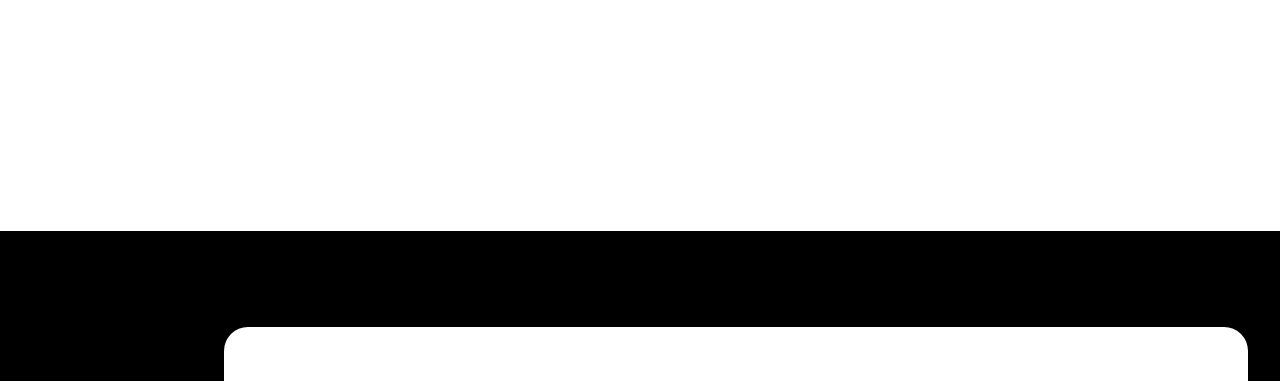
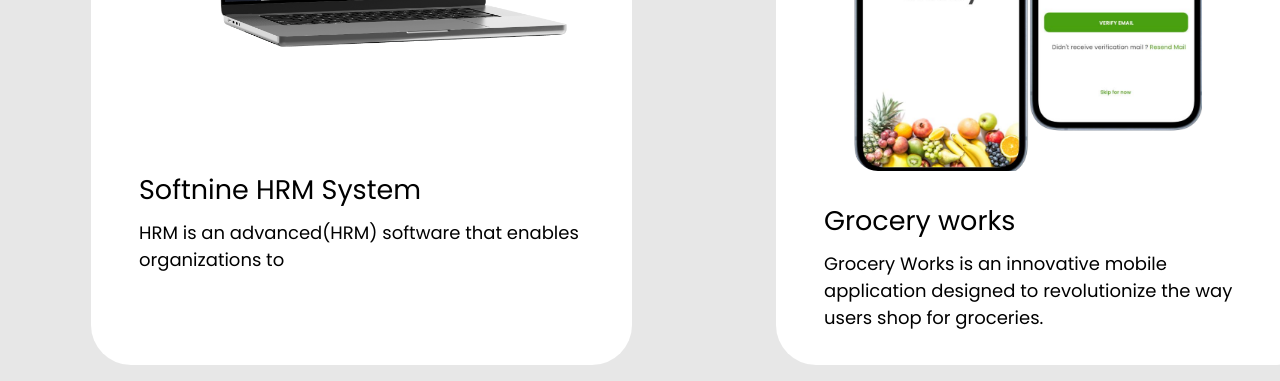
Before and after one commit to ANUJKAPHLE/Portfolio, a Next.js app: page /projects in a window 1280 px wide. Before the commit this address had no page. Shown: the part 760-1141 px from the top of the page. Built offline with nearby package versions, Linux system fonts and the light colour scheme.

Commit message:
working on about page still work on url

```diff
--- a/src/Components/About/About.jsx
+++ b/src/Components/About/About.jsx
@@ -3,6 +3,7 @@ import coursera from "@/assets/coursera.jpeg";
 
 const About = () => {
   return (
+    <div className="pb-20">
       <div className="pt-14 pb-24 bg-black text-white">
         <div className="px-4 sm:px-6 md:px-8 lg:px-12 xl:px-28">
           <div className="mb-3">
@@ -62,6 +63,7 @@ const About = () => {
           </div>
         </div>
       </div>
+    </div>
   );
 };
 
--- a/src/Components/FeaturedWork/FeaturedWork.jsx
+++ b/src/Components/FeaturedWork/FeaturedWork.jsx
@@ -5,9 +5,9 @@ import featuresWorkGrocery from "@/assets/featuresWorkGrocery.png";
 import featuresWorkDoctor from "@/assets/featuresWorkDoctor.png";
 import featuresWorkScene from "@/assets/featuresWorkScene.png";
 
-const FeaturedWork = () => {
+const FeaturedWork = ({ className }) => {
   return (
-    <div className="bg-black text-white px-[91px] mt-40 pt-16">
+    <div className={className}>
       <p className="font-bold text-[40.01px] leading-[60.01px]">
         Featured Work
       </p>
--- a/src/Components/Footer/Footer.jsx
+++ b/src/Components/Footer/Footer.jsx
@@ -2,7 +2,7 @@ import Collaborate from "../Collab/Collaborate";
 
 const Footer = () => {
   return (
-    <div className="pt-20">
+    <div className="">
       <div className="pb-16 xs:px-20 md:px-56 bg-black  text-secondaryTextColor flex justify-center">
         <div>
           <Collaborate />
--- a/src/app/grocery/page.tsx
+++ b/src/app/grocery/page.tsx
@@ -26,7 +26,7 @@ import homePickupLight from "@/assets/home_pickup.png";
 
 const page = () => {
   return (
-    <div>
+    <div className="pb-20">
       <div className="pt-24 px-[91px] justify-between ">
         <HRMHeader
           title={"Grocery works"}
--- a/src/app/hrm/page.tsx
+++ b/src/app/hrm/page.tsx
@@ -26,7 +26,7 @@ import research from "@/texts/research.json";
 
 const page = () => {
   return (
-    <div>
+    <div className="pb-20">
       <div className="pt-24 px-[91px] justify-between ">
         <HRMHeader title={"SOFTNINE HRM"} body={"HRM System To Connect"} />
         <div className="py-20 px-4 sm:px-6 md:px-8 lg:px-12 xl:px-24">
--- a/src/app/page.tsx
+++ b/src/app/page.tsx
@@ -5,7 +5,7 @@ import FeaturedWork from "@/Components/FeaturedWork/FeaturedWork";
 
 export default function Home() {
   return (
-    <div>
+    <div className="pb-20">
       <div className="sm:flex pt-24 px-[116px] justify-between">
         <div className="sm:w-max md:w-auto">
           <p className="text-[32px] font-bold leading-[48px]">Hey There! 👋</p>
@@ -16,7 +16,7 @@ export default function Home() {
         </div>
         <ContentStrategist />
       </div>
-      <FeaturedWork />
+      <FeaturedWork className={"bg-black text-white px-[91px] mt-40 pt-16"} />
     </div>
   );
 }
--- /dev/null
+++ b/src/app/projects/page.tsx
@@ -0,0 +1,13 @@
+"use client";
+
+import FeaturedWork from "@/Components/FeaturedWork/FeaturedWork";
+
+const page = () => {
+  return (
+    <div>
+      <FeaturedWork className={"bg-E7E7E7 px-[91px] mt-40 pt-16"} />
+    </div>
+  );
+};
+
+export default page;
--- a/tailwind.config.ts
+++ b/tailwind.config.ts
@@ -21,6 +21,7 @@ const config: Config = {
         primary:"#ffffff",
         secondary:"#eeeeee",
         tertiary:"#F3F4FA",
+        E7E7E7 :"#E7E7E7",
         box:"#F6F7F8",
         SecondaryBgColor:"#1A1A1A",
         secondaryTextColor :"#6A737D"
```
Lines whose indentation alone changed are shown as unchanged.
